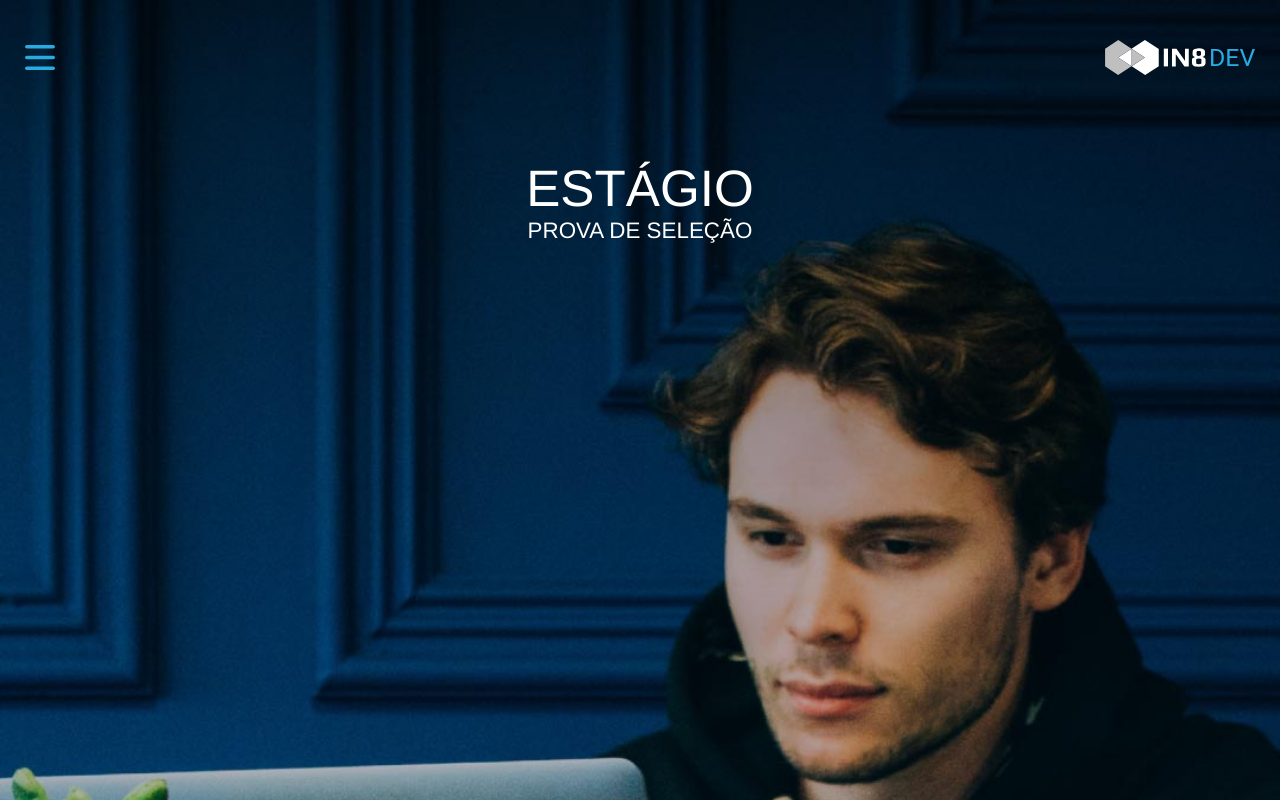
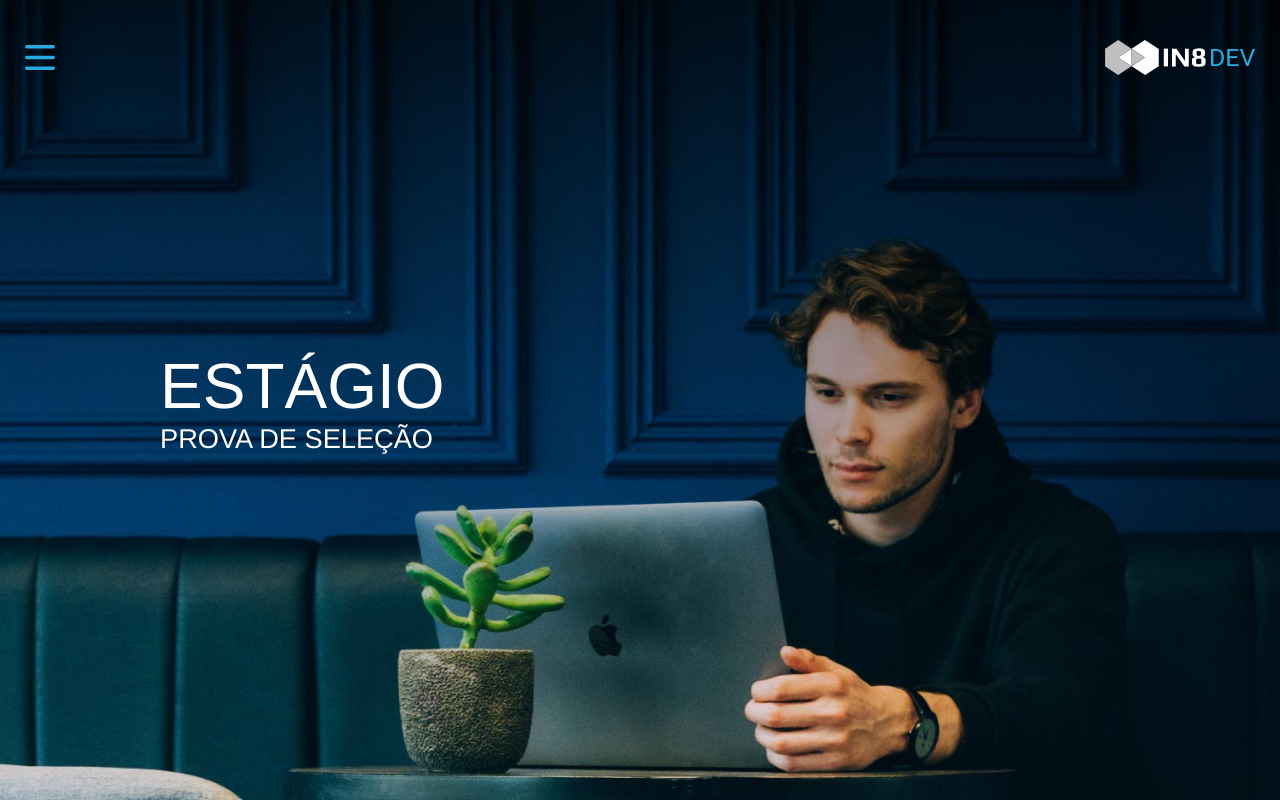
Before and after one commit to PedroFonseca13/teste-IN8-v2, a React (Create React App) app: page / in a window 1280 px wide. Built offline with nearby package versions, Linux system fonts and the light colour scheme.

Commit message:
style: adicionado estilo para breakpoint min-1024px

```diff
--- a/src/pages/Home/styles.js
+++ b/src/pages/Home/styles.js
@@ -1,29 +1,49 @@
 import styled from 'styled-components'
 import backgroundMobile from '../../assets/img/index-image-mobile.jpg'
+import backgroundOriginal from '../../assets/img/index-image.jpg'
 
 export const BodyBackground = styled.body`
   background-image: url(${backgroundMobile});
   background-position: center;
   background-size: cover;
 
+  @media screen and (min-width: 1024px){
+    background-image: url(${backgroundOriginal});
+    margin: 0 auto;
+  }
 `
 
 export const Container = styled.div`
   display: flex;
-  justify-content: center;
   align-items: center;
-  min-width: 100vw;
+  /* min-width: 100vw; */
   flex-direction: column;
   padding-top: 40px;
+
+  @media screen and (min-width:1024px){
+    align-items: flex-start;
+    margin-top: 190px;
+    margin-left: 160px;
+  }
 `;
 
 export const Title = styled.h1`
   text-transform: uppercase;
   font-size: 3.2rem;
   font-weight: 100;
+  color: #fff;
+
+  @media screen and (min-width:1024px){
+    font-size: 4rem;
+  }
 `;
 
 export const Text = styled.p`
   text-transform: uppercase;
   font-size: 1.4rem;
+  color: #fff;
+
+  @media screen and (min-width:1024px){
+    font-size: 1.7rem;
+  }
 `
```
